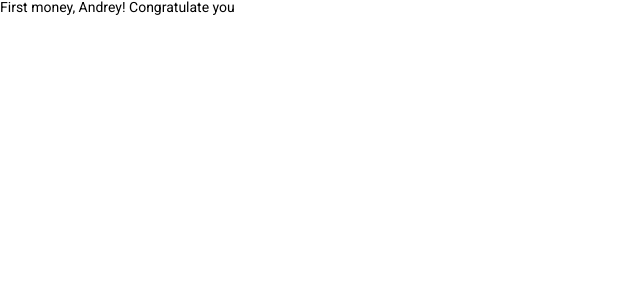
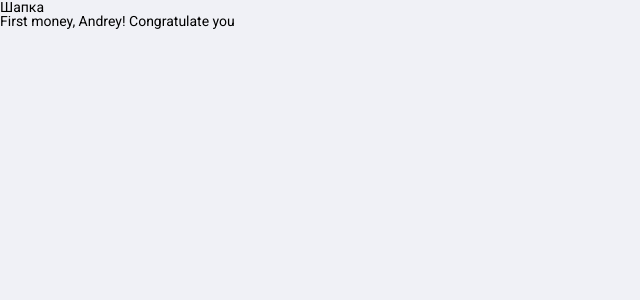
Before and after one commit to dnotrad/admin, a React (Create React App) app: page / in a window 1280 px wide. Shown: the top 300 px of the page, without its empty margins (0-640 px from the left). Built offline with nearby package versions, Linux system fonts and the light colour scheme.

Commit message:
add root

```diff
--- a/src/App.js
+++ b/src/App.js
@@ -1,7 +1,11 @@
+import React from "react";
+import Header from "./components/Header/Header";
 
 function App() {
   return (
     <div className="App">
+      {/* мой хедер пусть тут полежит пока */}
+      <Header />
       First money, Andrey! Congratulate you
     </div>
   );
--- a/src/components/Header/Header.jsx
+++ b/src/components/Header/Header.jsx
@@ -1,9 +1,10 @@
 import React from 'react';
+import s from "./Header.module.css"
 
 const Header = () => {
     return (
-        <div>
-
+        <div className={s.header}>
+            Шапка
         </div>
     );
 };
--- a/src/index.css
+++ b/src/index.css
@@ -1,4 +1,5 @@
 /* FONTS */
+
 @import url('https://fonts.googleapis.com/css2?family=Roboto:ital,wght@0,300;0,400;0,500;0,700;0,900;1,300;1,400;1,700&display=swap');
 * {
   padding: 0;
@@ -79,6 +80,12 @@ h1, h2, h3, h4, h5, h6 {
 }
 
 /* конец обнуления */
-body{
+
+:root {
+  --bg-color: #F0F1F6;
+}
+
+body {
+  background-color: var(--bg-color);
   font-family: 'Roboto', sans-serif;
 }
```
Also changed, not shown: src/components/Header/Header.module.css (added).
